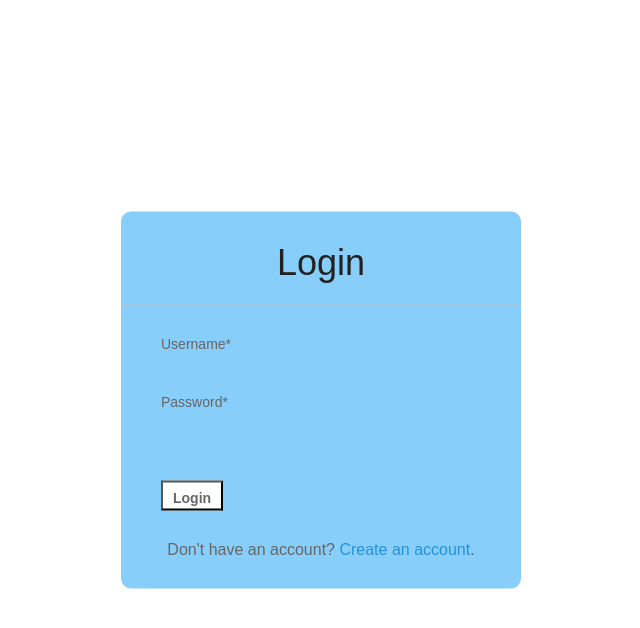
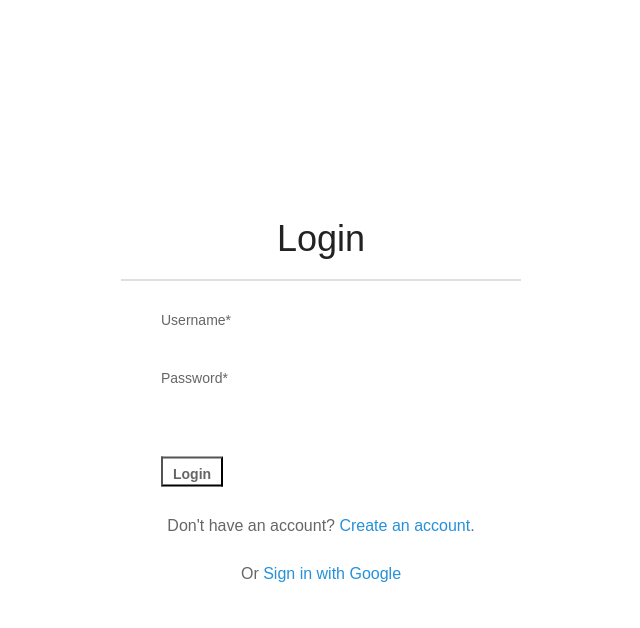
Before and after one commit to WongNork/wongnork, a Django app: page /wongnork/login/ in a window 1280 px wide. Shown: the top 628 px of the page, without its empty margins (319-959 px from the left). Run offline with Django 3.2, Linux system fonts and the light colour scheme; some libraries are stand-ins or nearby versions.

Commit message:
Reslove conflict merge

```diff
--- a/wongnork/static/css/style.css
+++ b/wongnork/static/css/style.css
@@ -3868,13 +3868,16 @@ article ul li:before,
     color: #222222;
 }
 
-/* body {
-    margin: 0;
-    padding: 0;
-    background: lightskyblue;
-    height: 100vh;
-    overflow: hidden;
-} */
+
+
+/*body {*/
+/*    margin: 0;*/
+/*    padding: 0;*/
+/*    background: lightskyblue;*/
+/*    height: 100vh;*/
+/*    overflow: hidden;*/
+
+/*}*/
 
 .hero {
     position: absolute;
@@ -3882,27 +3885,27 @@ article ul li:before,
     left: 50%;
     transform: translate(-50%, -50%);
     width: 400px;
-    background: lightskyblue;
+    background: white;
     border-radius: 10px;
 }
 
-.hero h1{
+.hero h1 {
     text-align: center;
     padding: 0 0 20px 0;
     border-bottom: 1px solid silver;
 }
 
-.hero form{
+.hero form {
     padding: 0 40px;
     box-sizing: border-box;
 }
 
-form .login_field{
+form .login_field {
     position: relative;
     margin: 30px 0;
 }
 
-.login_field input{
+.login_field input {
     width: 100%;
     padding: 0 5px;
     height: 40px;
@@ -3912,27 +3915,61 @@ form .login_field{
     outline: none;
 }
 
+
 /*.login_field label{*/
+
+
 /*    position: absolute;*/
+
+
 /*    !*top: 50%;*!*/
+
+
 /*    left: 5px;*/
+
+
 /*    color: #adadad;*/
+
+
 /*    transform: translateY(-50%);*/
+
+
 /*    font-size: 16px;*/
+
+
 /*    pointer-events: none;*/
+
+
 /*}*/
 
+
 /*.login_field span::before{*/
+
+
 /*    content: '';*/
+
+
 /*    position: absolute;*/
+
+
 /*    top: 40px;*/
+
+
 /*    left: 0;*/
+
+
 /*    width: 100%;*/
+
+
 /*    height: 2px;*/
+
+
 /*    background: #2691d9;*/
+
+
 /*}*/
 
-input[type='submit']{
+input[type='submit'] {
     width: 100%;
     height: 50px;
     border: 1px solid;
@@ -3945,23 +3982,23 @@ input[type='submit']{
     outline: none;
 }
 
-input[type="submit"]:hover{
+input[type="submit"]:hover {
     border-color: #2691d9;
     transition: .5s;
 }
 
-.signup_link{
+.signup_link {
     margin: 30px 0;
     text-align: center;
     font-size: 16px;
     color: #666666;
 }
 
-.signup_link a{
+.signup_link a {
     color: #2691d9;
     text-decoration: none;
 }
 
-.signup_link a:hover{
+.signup_link a:hover {
     text-decoration: underline;
 }
--- a/wongnork/templates/wongnork/login.html
+++ b/wongnork/templates/wongnork/login.html
@@ -4,7 +4,7 @@
     <link rel="stylesheet" href="{% static 'css/style.css' %}">
 
 <!--Login-->
-{#    <body>#}
+    <body>
         <div class="hero">
             <h1>Login</h1>
             <form method="POST">
@@ -15,7 +15,11 @@
                 <button type="submit">Login</button>
             </form>
             <p class="signup_link">Don't have an account? <a href="/wongnork/register">Create an account</a>.</p>
+            <p class="signup_link">Or
+            <a href="{% url "social:begin" "google-oauth2" %}">
+                <i class="fab fa-google" ></i><span></span> Sign in with Google</span></p>
+            </a>
         </div>
-{#    </body>#}
+    </body>
 
 {% endblock %}
```
Also changed, not shown: wongnork/templates/user_profile.html (+4 -5 lines).
